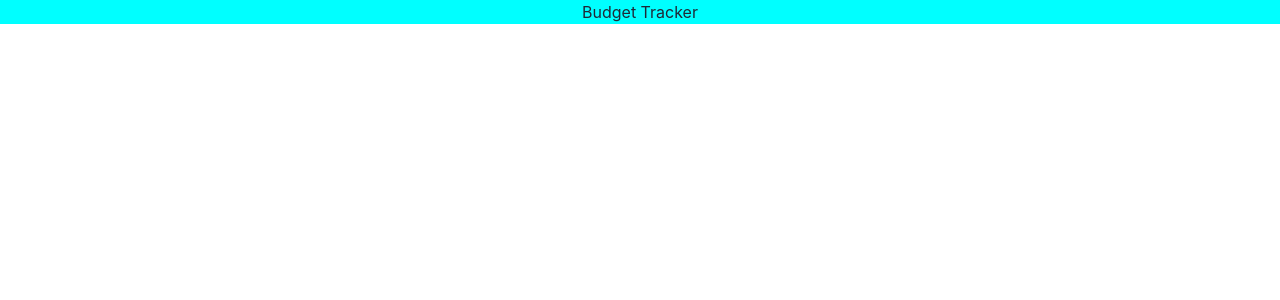
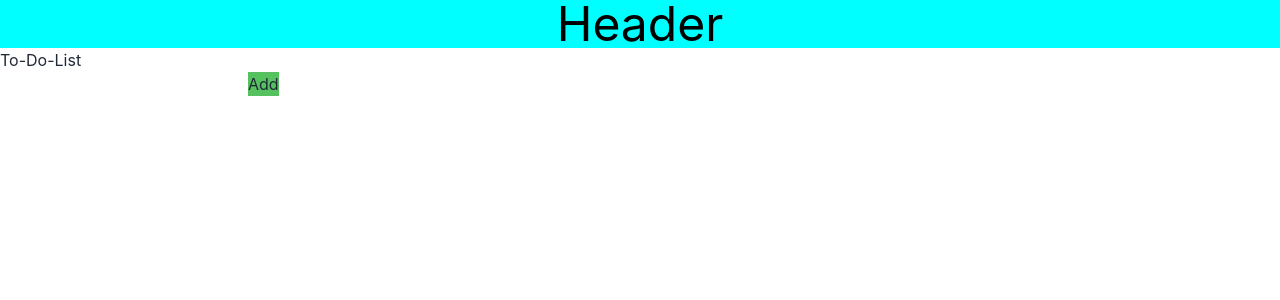
Before and after one commit to maaneesh/Finance-Tracker, a React (Vite) app: page / in a window 1280 px wide. Shown: the top 300 px of the page. Built offline with nearby package versions, Linux system fonts and the light colour scheme.

Commit message:
added jsx methods

```diff
--- a/src/App.jsx
+++ b/src/App.jsx
@@ -1,9 +1,11 @@
+import React from "react";
+import { useState } from "react";
+import ToDoList from "./toDoList";
+
 function App() {
   return (
     <>
-      <div id="home">
-        <h1>Budget Tracker</h1>
-      </div>
+      <ToDoList />
     </>
   );
 }
--- /dev/null
+++ b/src/components/header.jsx
@@ -0,0 +1,11 @@
+import React from "react";
+
+function Header() {
+  return (
+    <div id="home" className="header text-5xl text-black ">
+      <h1>Header</h1>
+    </div>
+  );
+}
+
+export default Header;
--- a/src/index.css
+++ b/src/index.css
@@ -11,6 +11,27 @@
   display: flex;
   justify-content: center;
 }
+
+.to-do-list {
+  text-align: center;
+  margin-top: 100px;
+}
+
+h1 {
+  font-size: 4rem;
+}
+button {
+  font-size: 1.7rem;
+  font-weight: bold;
+  padding: 10px 20px;
+  color: white;
+}
+.add-button {
+  background-color: hsl(125, 47%, 55%);
+}
+.add-button:hover {
+  background-color: hsl(125, 47%, 45%);
+}
 @tailwind base;
 @tailwind components;
 @tailwind utilities;
--- a/src/main.jsx
+++ b/src/main.jsx
@@ -1,10 +1,12 @@
-import { StrictMode } from 'react'
-import { createRoot } from 'react-dom/client'
-import App from './App.jsx'
-import './index.css'
+import { StrictMode } from "react";
+import { createRoot } from "react-dom/client";
+import App from "./App.jsx";
+import Header from "./components/header.jsx";
+import "./index.css";
 
-createRoot(document.getElementById('root')).render(
+createRoot(document.getElementById("root")).render(
   <StrictMode>
+    <Header />
     <App />
-  </StrictMode>,
-)
+  </StrictMode>
+);
--- /dev/null
+++ b/src/toDoList.jsx
@@ -0,0 +1,79 @@
+import React from "react";
+import { useState } from "react";
+
+function ToDoList() {
+  const [tasks, setTasks] = useState([]);
+  const [newTask, setNewTask] = useState(" ");
+
+  function handleInputChange(event) {
+    setNewTask(event.target.value);
+  }
+  function addTask() {
+    if (newTask.trim() !== "") {
+      setTasks((t) => [...t, newTask]);
+    }
+    setNewTask("");
+  }
+  function deleteTask(index) {
+    const updatedTasks = tasks.filter((element, i) => i !== index);
+
+    setTasks(updatedTasks);
+  }
+  function moveTaskUp(index) {
+    if (index > 0) {
+      const updatedTasks = [...tasks];
+      [updatedTasks[index], updatedTasks[index - 1]] = [
+        updatedTasks[index - 1],
+        updatedTasks[index],
+      ];
+      setTasks(updatedTasks);
+    }
+  }
+  function moveTaskDown(index) {
+    if (index < tasks.length - 1) {
+      const updatedTasks = [...tasks];
+      [updatedTasks[index], updatedTasks[index + 1]] = [
+        [updatedTasks[index + 1], updatedTasks[index]],
+      ];
+      setTasks(updatedTasks);
+    }
+  }
+
+  return (
+    <div>
+      <h1>To-Do-List</h1>
+      <div>
+        <input
+          type="text"
+          placeholder="Enter a task"
+          value={newTask}
+          onChange={handleInputChange}
+        />
+        <button className="add-button" onClick={addTask}>
+          Add
+        </button>
+      </div>
+      <ol>
+        {tasks.map((task, index) => (
+          <li key={index}>
+            <span className="text"> {task}</span>
+            <button className="delete-button" onClick={() => deleteTask(index)}>
+              Delete
+            </button>
+            <button className="delete-button" onClick={() => moveTaskUp(index)}>
+              ⬆️
+            </button>
+            <button
+              className="delete-button"
+              onClick={() => moveTaskDown(index)}
+            >
+              ⬇️
+            </button>
+          </li>
+        ))}
+      </ol>
+    </div>
+  );
+}
+
+export default ToDoList;
```
